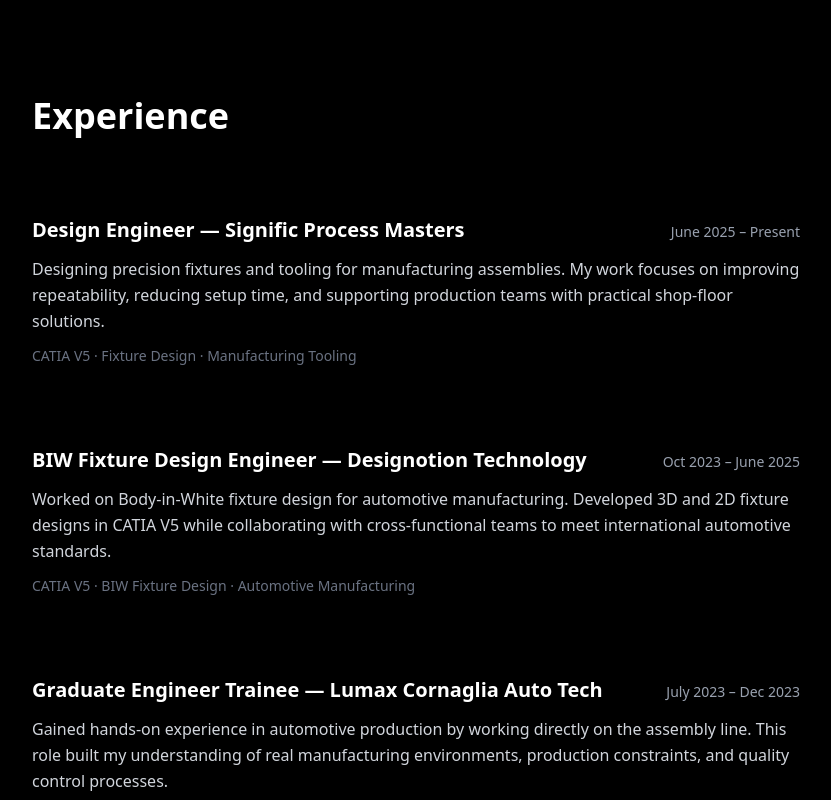
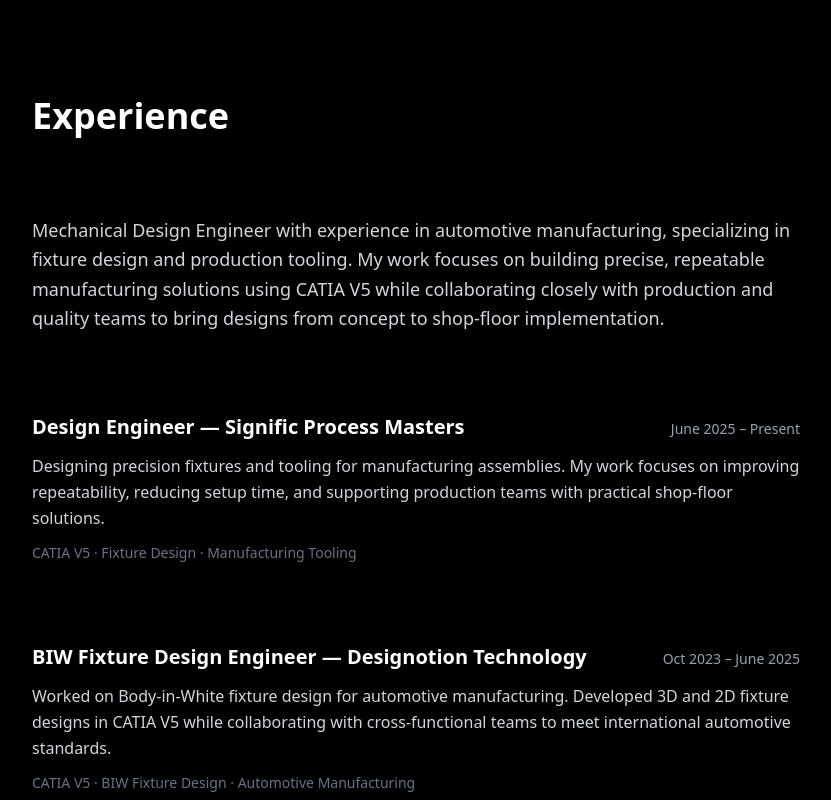
Before and after one commit to ZhenNeo/ShadowPort, a Next.js app in the folder shadowport/: page /experience in a window 1280 px wide. Shown: the top 800 px of the page, without its empty margins (224-1055 px from the left). Built offline with nearby package versions, Linux system fonts and the light colour scheme.

Commit message:
small summary of experience added.

```diff
--- a/shadowport/app/experience/page.tsx
+++ b/shadowport/app/experience/page.tsx
@@ -4,6 +4,15 @@
       <div className="max-w-3xl w-full space-y-20">
 
         <h1 className="text-4xl font-bold">Experience</h1>
+
+        {/* Career Summary */}
+        <p className="text-gray-300 leading-relaxed text-lg">
+          Mechanical Design Engineer with experience in automotive manufacturing,
+          specializing in fixture design and production tooling. My work focuses
+          on building precise, repeatable manufacturing solutions using CATIA V5
+          while collaborating closely with production and quality teams to bring
+          designs from concept to shop-floor implementation.
+        </p>
 
         {/* Experience 1 */}
         <div className="space-y-3">
```
